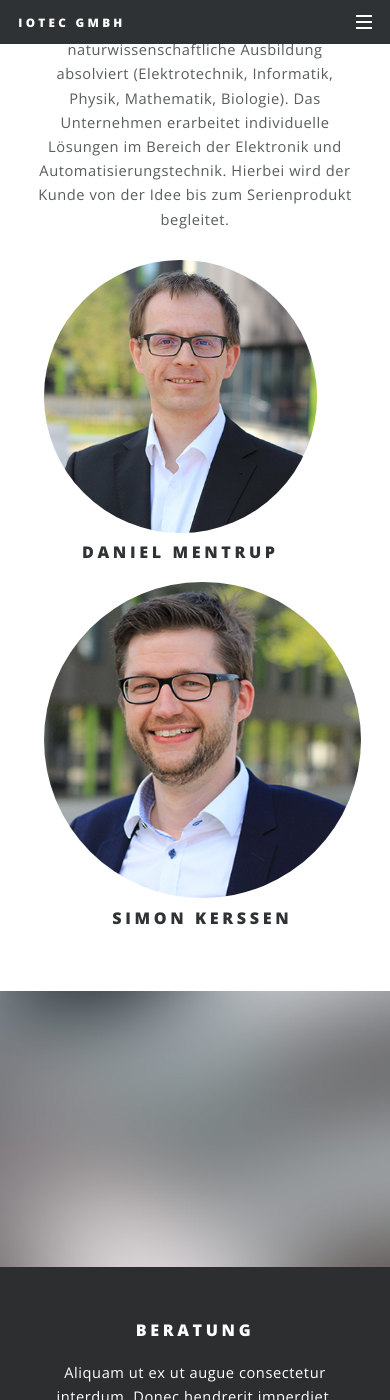
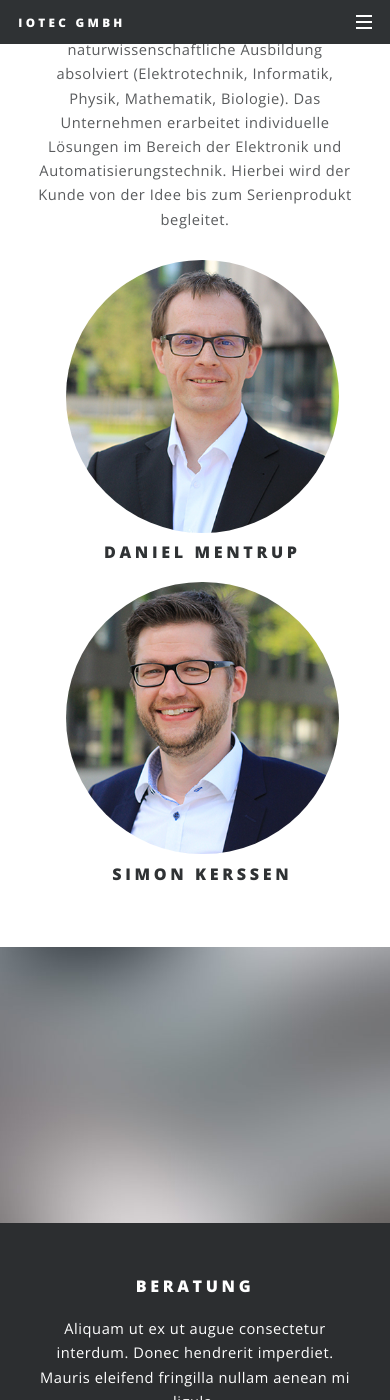
Before and after one commit to iotec-gmbh/iotec-gmbh.github.io, a Jekyll site: the page built from index.html, in a window 390 px wide and 1400 px high, scrolled down 727 px. Built offline with Jekyll 4.4.1, drawn with Linux system fonts in a browser that asks for light colours.

Commit message:
Fix Member Image Size in smartphone view
This patch changes the padding for the member images so that they are the same
size if the display is small.

Closes #15

```diff
--- a/css/main.scss
+++ b/css/main.scss
@@ -588,11 +588,7 @@ $baseurl: '{{ site.baseurl }}/images';
 			list-style: none;
 			li {
 				display: inline-block;
-				padding: 0 3em 0 0;
-
-				&:last-child {
-					padding-right: 0 !important;
-				}
+				padding: 0 1.5em 0 1.5em;
 			}
 
 			img {
```
